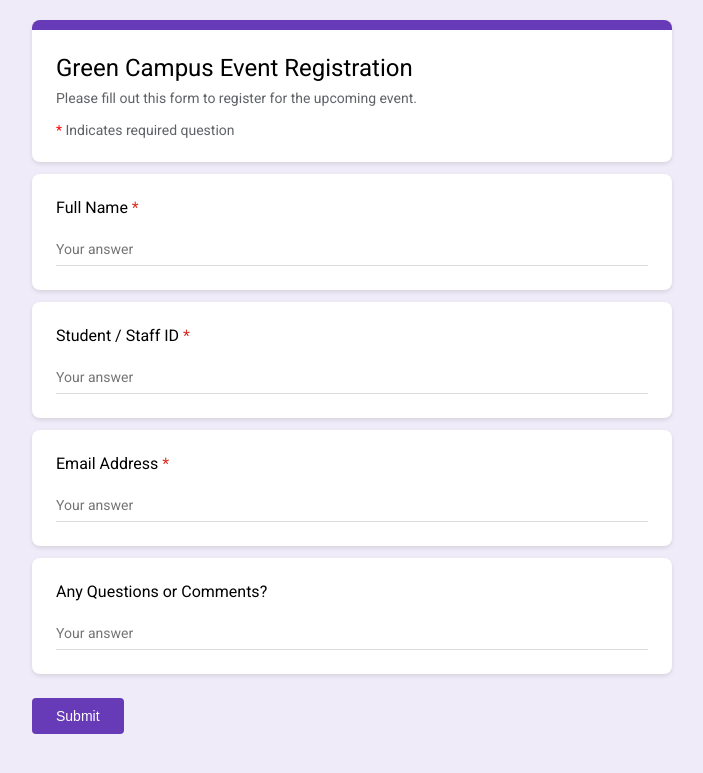
After one commit to Ajitha0005/green-campus-mgmt, a PHP site: page /mock_google_form.php in a window 1280 px wide. The commit adds this page. Shown: the top 773 px of the page, without its empty margins (288-991 px from the left). Run offline with PHP 8.4, Linux system fonts and the light colour scheme.

Commit message:
Add mock Google Form and set it as the default registration link

```diff
--- a/events.php
+++ b/events.php
@@ -55,7 +55,7 @@ $events = $stmt->fetchAll();
             </div>
 
             <!-- Registration Button -->
-            <a href="<?php echo htmlspecialchars(!empty($event['google_form_url']) ? $event['google_form_url'] : "javascript:alert('Please configure your specific Google Form link for this event in the Admin Dashboard.');"); ?>" target="_blank" class="btn-primary" style="text-decoration: none; text-align: center; display: inline-block; box-sizing: border-box; padding: 10px 20px;">
+            <a href="<?php echo htmlspecialchars(!empty($event['google_form_url']) ? $event['google_form_url'] : 'mock_google_form.php'); ?>" target="_blank" class="btn-primary" style="text-decoration: none; text-align: center; display: inline-block; box-sizing: border-box; padding: 10px 20px;">
                 Register Now
             </a>
         </div>
--- /dev/null
+++ b/mock_google_form.php
@@ -0,0 +1,114 @@
+<!DOCTYPE html>
+<html lang="en">
+<head>
+    <meta charset="UTF-8">
+    <meta name="viewport" content="width=device-width, initial-scale=1.0">
+    <title>Event Registration - Google Forms</title>
+    <link href="https://fonts.googleapis.com/css2?family=Roboto:wght@400;500;700&display=swap" rel="stylesheet">
+    <style>
+        body {
+            background-color: #f0ebf8;
+            font-family: 'Roboto', sans-serif;
+            margin: 0;
+            padding: 20px;
+            display: flex;
+            justify-content: center;
+        }
+        .form-container {
+            width: 100%;
+            max-width: 640px;
+        }
+        .form-header {
+            background-color: #fff;
+            border-radius: 8px;
+            border-top: 10px solid #673ab7;
+            padding: 24px;
+            margin-bottom: 12px;
+            box-shadow: 0 2px 4px rgba(0,0,0,0.1);
+        }
+        .form-title {
+            font-size: 24px;
+            margin-bottom: 8px;
+        }
+        .form-desc {
+            font-size: 14px;
+            color: #5f6368;
+        }
+        .form-card {
+            background-color: #fff;
+            border-radius: 8px;
+            padding: 24px;
+            margin-bottom: 12px;
+            box-shadow: 0 2px 4px rgba(0,0,0,0.1);
+        }
+        .question {
+            font-size: 16px;
+            margin-bottom: 16px;
+        }
+        .input-text {
+            width: 100%;
+            border: none;
+            border-bottom: 1px solid #dcdcdc;
+            padding: 8px 0;
+            font-size: 14px;
+            outline: none;
+            font-family: inherit;
+        }
+        .input-text:focus {
+            border-bottom: 2px solid #673ab7;
+            padding-bottom: 7px;
+        }
+        .btn-submit {
+            background-color: #673ab7;
+            color: #fff;
+            border: none;
+            border-radius: 4px;
+            padding: 10px 24px;
+            font-size: 14px;
+            font-weight: 500;
+            cursor: pointer;
+            margin-top: 12px;
+        }
+        .btn-submit:hover {
+            background-color: #5e35b1;
+        }
+        .required {
+            color: #d93025;
+        }
+    </style>
+</head>
+<body>
+
+<div class="form-container">
+    <form action="javascript:alert('Thank you! Your mock registration has been recorded successfully. You can close this tab now.'); window.close();">
+        <div class="form-header">
+            <div class="form-title">Green Campus Event Registration</div>
+            <div class="form-desc">Please fill out this form to register for the upcoming event. <br><br><span style="color:red;">*</span> Indicates required question</div>
+        </div>
+
+        <div class="form-card">
+            <div class="question">Full Name <span class="required">*</span></div>
+            <input type="text" class="input-text" placeholder="Your answer" required>
+        </div>
+
+        <div class="form-card">
+            <div class="question">Student / Staff ID <span class="required">*</span></div>
+            <input type="text" class="input-text" placeholder="Your answer" required>
+        </div>
+
+        <div class="form-card">
+            <div class="question">Email Address <span class="required">*</span></div>
+            <input type="email" class="input-text" placeholder="Your answer" required>
+        </div>
+
+        <div class="form-card">
+            <div class="question">Any Questions or Comments?</div>
+            <input type="text" class="input-text" placeholder="Your answer">
+        </div>
+
+        <button type="submit" class="btn-submit">Submit</button>
+    </form>
+</div>
+
+</body>
+</html>
```
